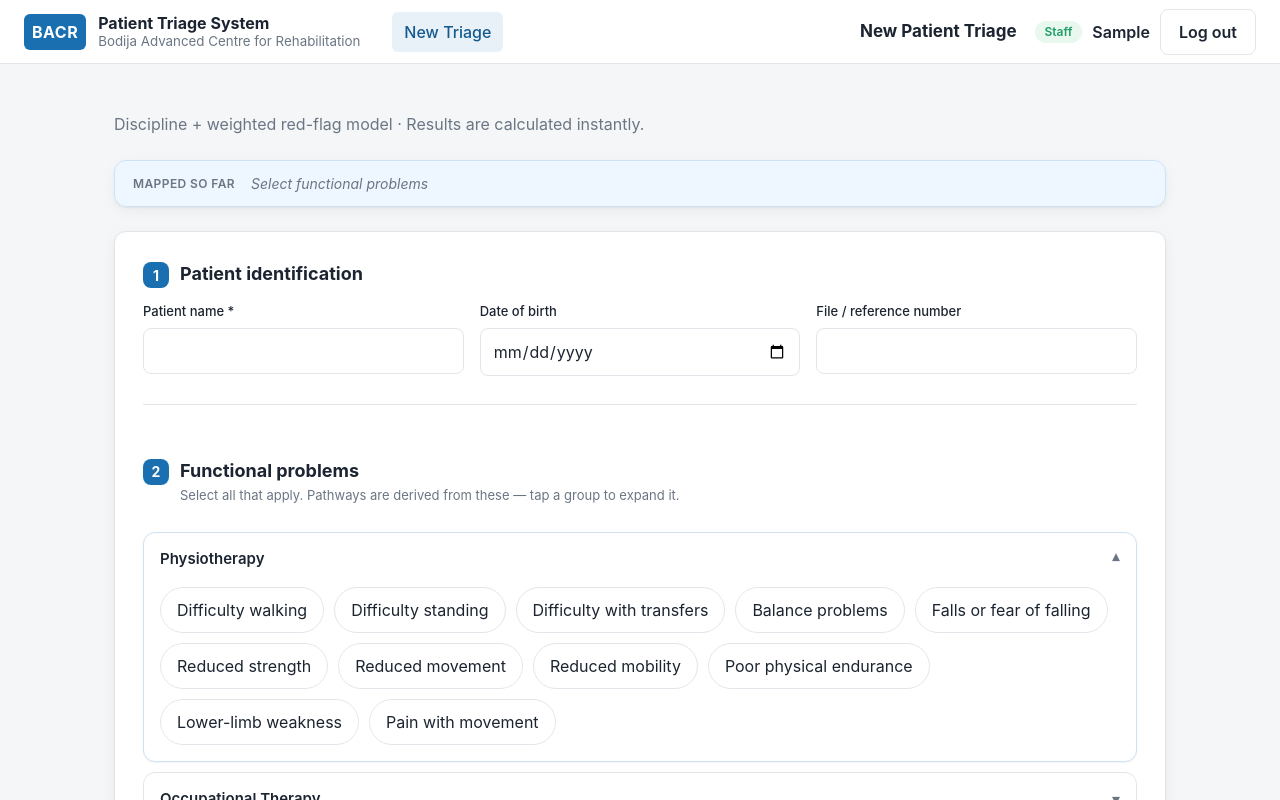
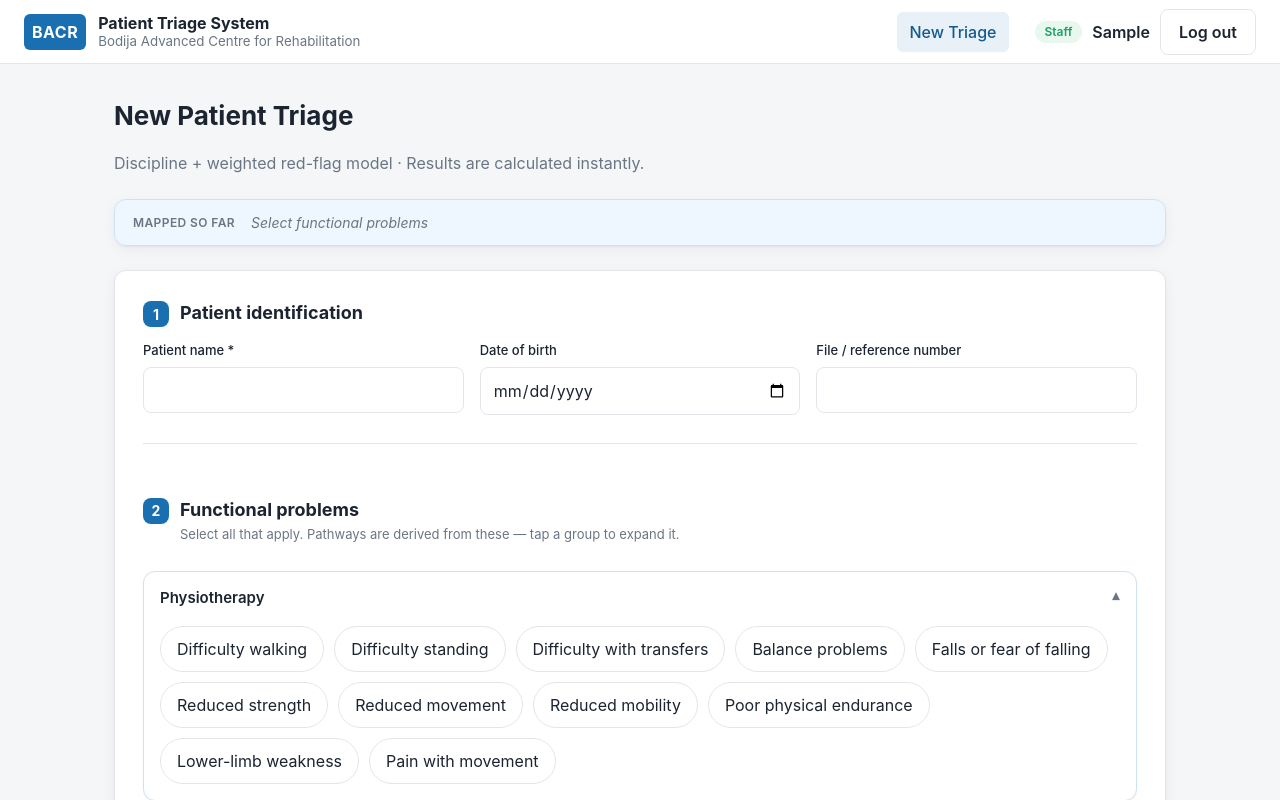
Before and after one commit to wizdormer-collab/Bodija-Advanced-Centre-for-Rehabilitation, a React (Vite) app: page / in a window 1280 px wide. Both pictures are taken after typing "Sample" into the empty fields and a click on the button "Sign in". Shown: the top 800 px of the page. Built offline with nearby package versions, Linux system fonts and the light colour scheme.

Commit message:
Move New Triage button into session cluster in header

```diff
--- a/src/App.jsx
+++ b/src/App.jsx
@@ -17,15 +17,7 @@ function RequireAuth({ children }) {
   return children
 }
 
-const TITLES = {
-  '/': 'New Patient Triage',
-  '/result': 'Triage Result',
-  '/admin': 'Routing Rules',
-}
-
 export default function App() {
-  const location = useLocation()
-  const title = TITLES[location.pathname] || 'BACR Triage'
   const [session, setSession] = useState(() => loadSession())
 
   const login = (s) => {
@@ -40,7 +32,7 @@ export default function App() {
 
   return (
     <div className="app">
-      <Header session={session} onLogout={logout} title={title} />
+      <Header session={session} onLogout={logout} />
       <main className="content">
         <Routes>
           <Route path="/login" element={<Login onLogin={login} />} />
--- a/src/components/Header.jsx
+++ b/src/components/Header.jsx
@@ -1,7 +1,7 @@
 import React from 'react'
 import { Link, NavLink, useNavigate } from 'react-router-dom'
 
-export default function Header({ session, onLogout, title }) {
+export default function Header({ session, onLogout }) {
   const navigate = useNavigate()
   return (
     <header className="header">
@@ -12,6 +12,7 @@ export default function Header({ session, onLogout, title }) {
           <small>Bodija Advanced Centre for Rehabilitation</small>
         </div>
       </div>
+      <div className="header-right">
         {session && (
           <nav className="nav">
             <NavLink to="/" end className={({ isActive }) => (isActive ? 'nav-link active' : 'nav-link')}>
@@ -24,8 +25,6 @@ export default function Header({ session, onLogout, title }) {
             )}
           </nav>
         )}
-      <div className="header-right">
-        {session && title && <h1 className="header-title">{title}</h1>}
         {session ? (
           <div className="session">
             <span className={`role-badge role-${session.role}`}>{session.role}</span>
--- a/src/features/admin/Admin.jsx
+++ b/src/features/admin/Admin.jsx
@@ -183,6 +183,7 @@ export default function Admin() {
   return (
     <div className="admin">
       <div className="page-head">
+        <h1>Routing rules</h1>
         <p className="muted">Changes take effect for new submissions immediately — no redeploy needed.</p>
       </div>
 
--- a/src/features/result/Result.jsx
+++ b/src/features/result/Result.jsx
@@ -276,6 +276,7 @@ export default function Result() {
   return (
     <div className="result">
       <div className="page-head">
+        <h1>BACR Triage Result</h1>
         <PatientSummary patient={patient} />
       </div>
 
--- a/src/features/triage/Triage.jsx
+++ b/src/features/triage/Triage.jsx
@@ -114,6 +114,7 @@ export default function Triage() {
   return (
     <div className="triage">
       <div className="page-head">
+        <h1>New Patient Triage</h1>
         <p className="muted">
           {v1 ? 'Original count-based model' : 'Discipline + weighted red-flag model'} · Results are calculated instantly.
         </p>
--- a/src/styles/global.css
+++ b/src/styles/global.css
@@ -76,7 +76,7 @@ body {
 .nav {
   display: flex;
   gap: 4px;
-  margin-left: 8px;
+  margin-right: 8px;
 }
 
 .nav-link {
@@ -90,13 +90,6 @@ body {
 .nav-link.active {
   background: #e8f1f8;
   color: var(--primary-dark);
-}
-
-.header-title {
-  margin: 0;
-  font-size: 17px;
-  font-weight: 700;
-  white-space: nowrap;
 }
 
 .header-right {
```
Lines whose indentation alone changed are shown as unchanged.
